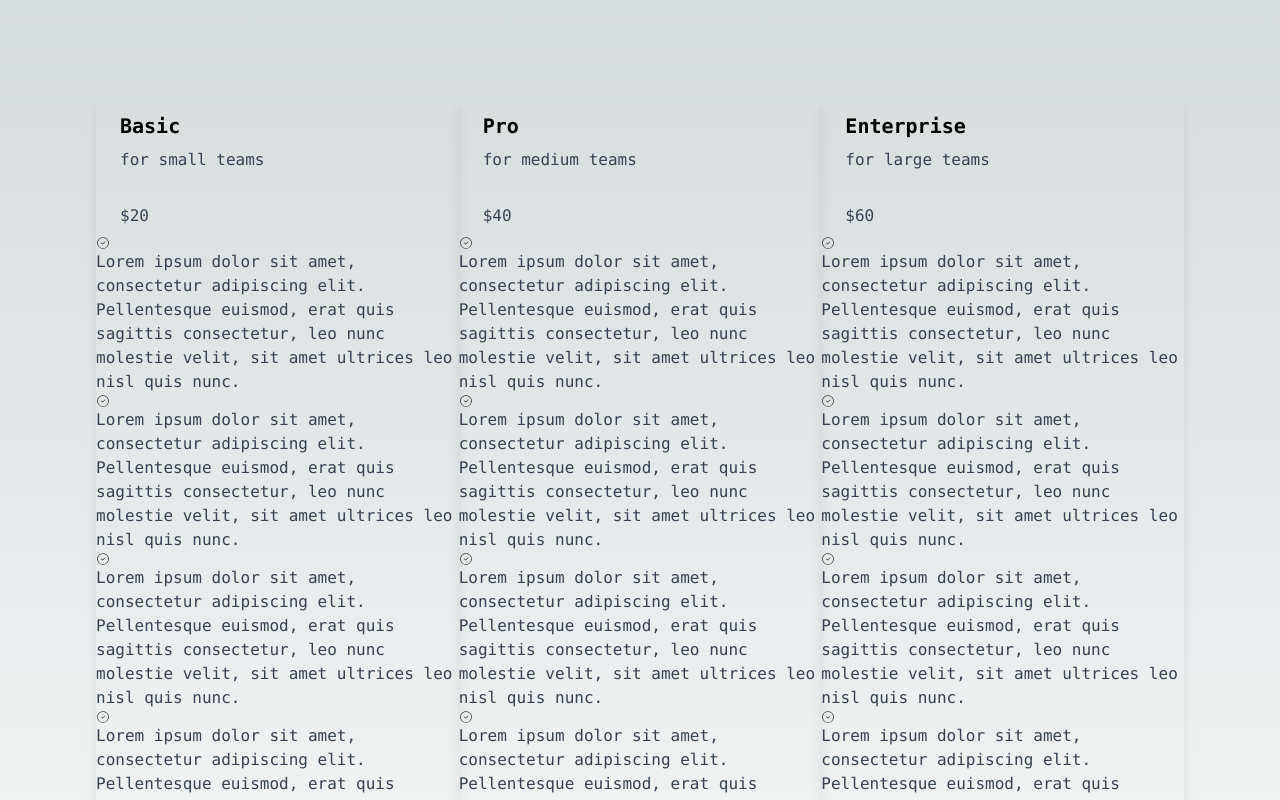
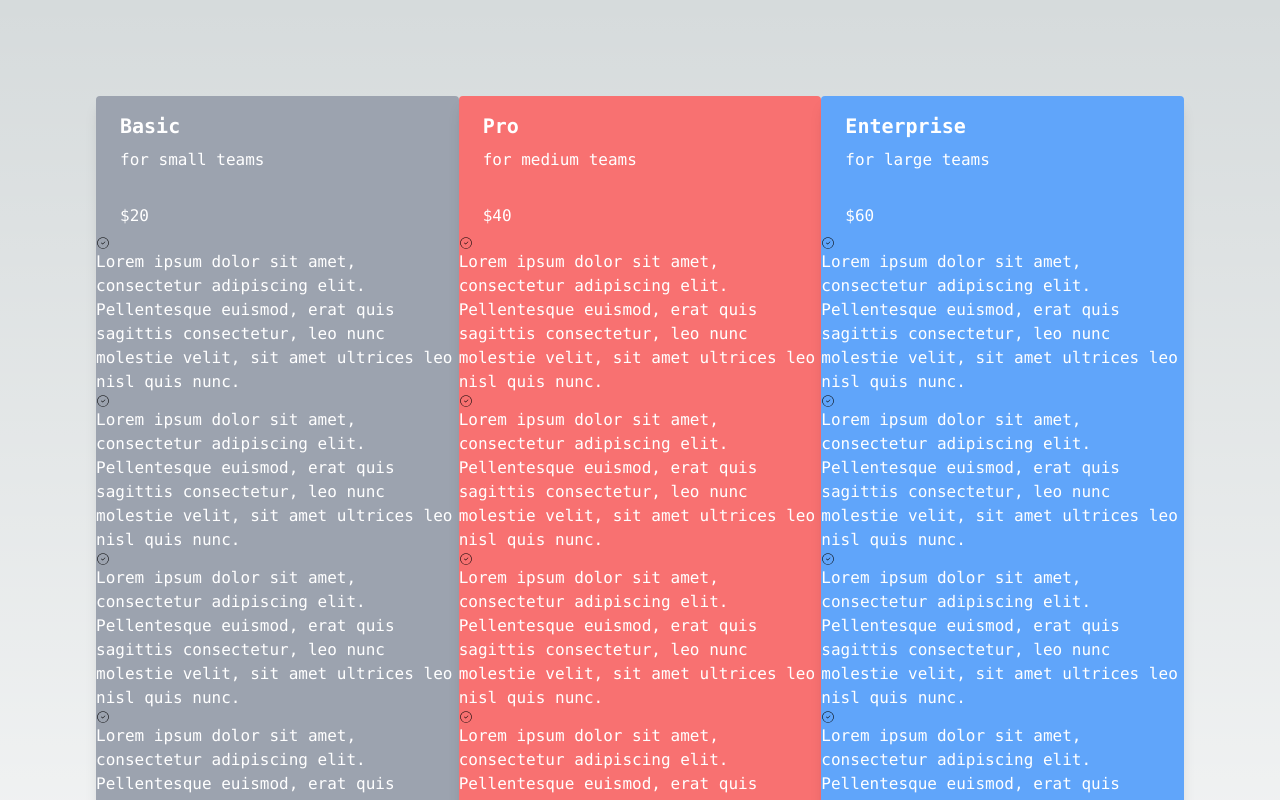
Before and after one commit to ozzuleyha/pricing-plans, a Next.js app: page / in a window 1280 px wide. Shown: the top 800 px of the page. Built offline with nearby package versions, Linux system fonts and the light colour scheme.

Commit message:
added background color for the cards

```diff
--- a/src/app/page.js
+++ b/src/app/page.js
@@ -14,9 +14,9 @@ export default function Home() {
     <main className="flex min-h-screen flex-col items-center justify-between p-24">
       <div className="z-10 w-full items-center justify-between font-mono text-sm lg:flex">
 
-        <PricingCard header={"Basic"} description={"for small teams"} price = {"$20"} features={BasicPlanFeatures} />
-        <PricingCard header={"Pro"} description={"for medium teams"} price = {"$40"} features={BasicPlanFeatures} />
-        <PricingCard header={"Enterprise"} description={"for large teams"} price = {"$60"} features={BasicPlanFeatures} />
+        <PricingCard header={"Basic"} description={"for small teams"} price = {"$20"} features={BasicPlanFeatures} className=" bg-gray-400"/>
+        <PricingCard header={"Pro"} description={"for medium teams"} price = {"$40"} features={BasicPlanFeatures} className=" bg-red-400"/>
+        <PricingCard header={"Enterprise"} description={"for large teams"} price = {"$60"} features={BasicPlanFeatures} className=" bg-blue-400"/>
       </div>
     </main>
   )
--- a/src/components/PricingCard.jsx
+++ b/src/components/PricingCard.jsx
@@ -1,17 +1,17 @@
 import React from "react";
 import { CiCircleCheck } from "react-icons/ci";
 
-const PricingCard = ({header, description, price, features }) => {
+const PricingCard = ({header, description, price, features, className }) => {
     return (
-        <div class="max-w-sm rounded overflow-hidden shadow-lg">
+        <div class={`max-w-sm rounded overflow-hidden shadow-lg ${className}`}>
             <div class="px-6 py-4">
-                <div class="font-bold text-xl mb-2">{header}</div>
-                <p class="text-gray-700 text-base">
+                <div class="font-bold text-xl mb-2 text-white">{header}</div>
+                <p class="text-white text-base">
                     {description}
                 </p>
             </div>
             <div class="px-6 pt-4 pb-2">
-                <p class="text-gray-700 text-base">
+                <p class="text-white text-base">
                     {price}
                 </p>
             </div>
@@ -19,7 +19,7 @@ const PricingCard = ({header, description, price, features }) => {
                 {features.map((feature, key) => (
                     <React.Fragment key={key}>
                         <CiCircleCheck sx={{fontSize: "50px"}} />
-                        <p class="text-gray-700 text-base">
+                        <p class="text-white text-base">
                             {feature.description}
                         </p>
                     </React.Fragment>
```
